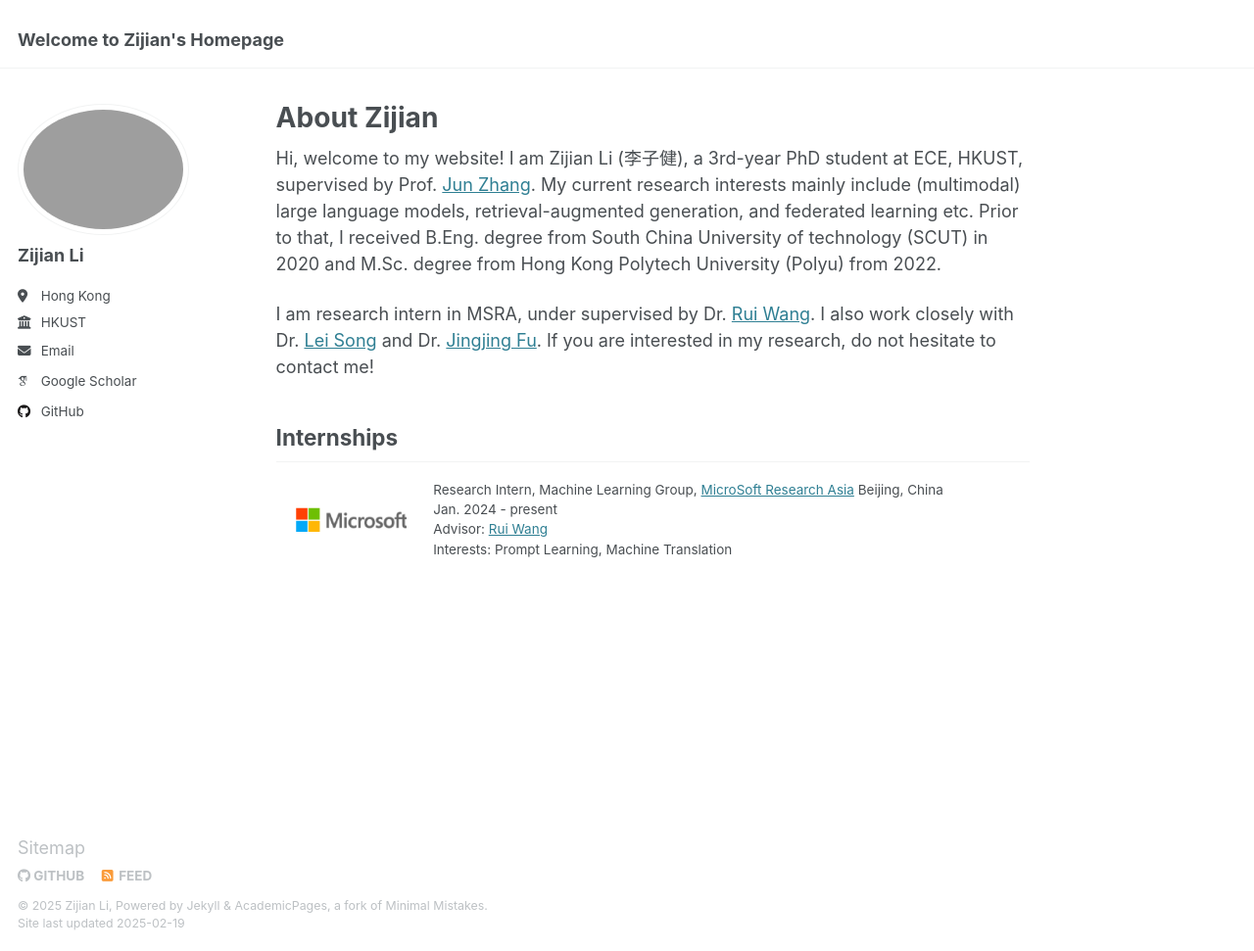
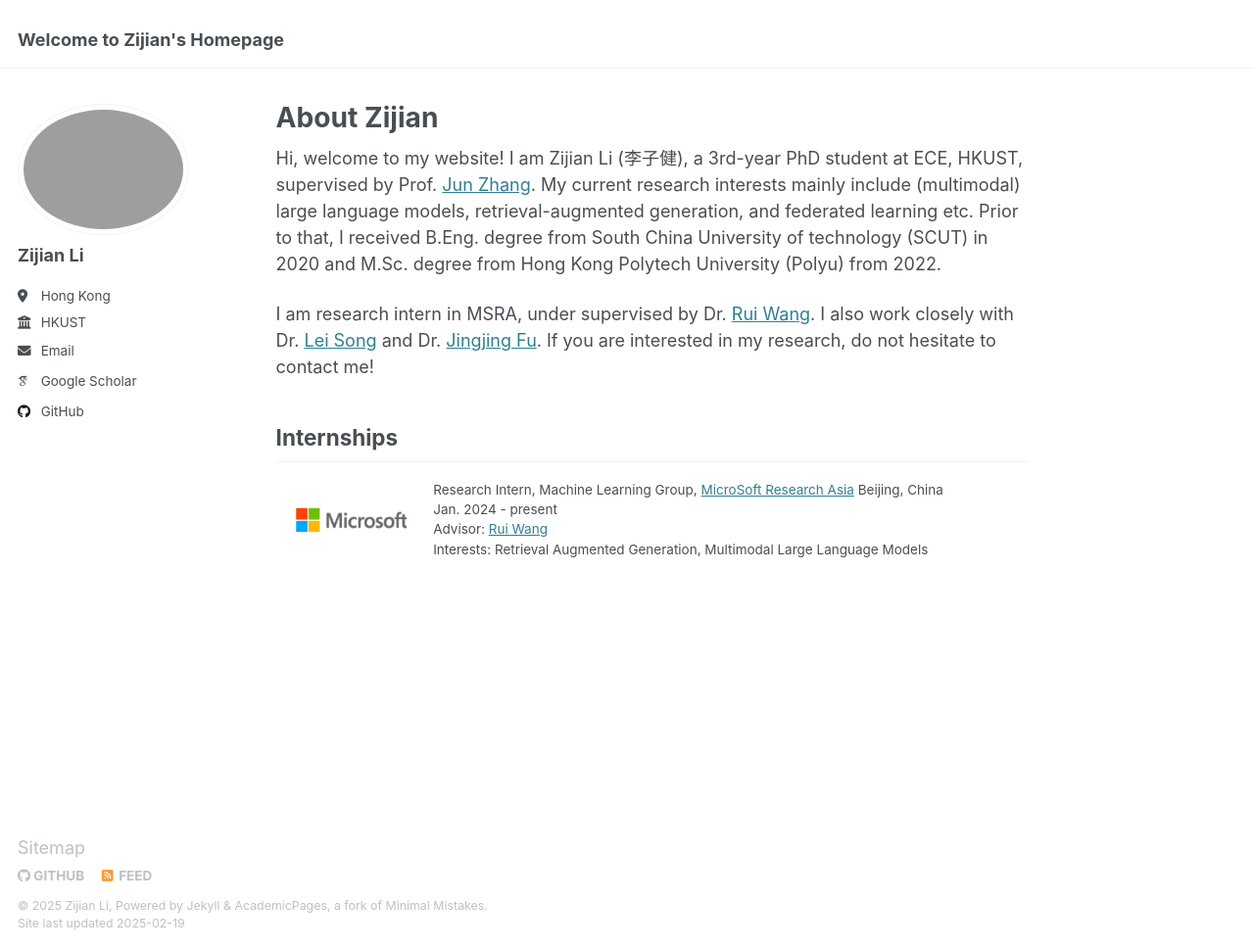
Before and after one commit to zli999/zijianli.github.io, a Jekyll site: the page built from _pages/about.md, in a window 1280 px wide and 971 px high. Shown: the whole window at 98% size. Built offline with Jekyll 4.4.1, drawn with Linux system fonts in a browser that asks for light colours; some web fonts are replaced.

Commit message:
Update about.md

```diff
--- a/_pages/about.md
+++ b/_pages/about.md
@@ -35,7 +35,7 @@ I am research intern in MSRA, under supervised by Dr. [Rui Wang](https://scholar
               Beijing, China</div>
               Jan. 2024 - present <br>
               Advisor: <a href="https://scholar.google.com/citations?user=h1IrWikAAAAJ&hl=zh-CN&oi=ao">Rui Wang</a><br>
-              Interests: Prompt Learning, Machine Translation
+              Interests: Retrieval Augmented Generation, Multimodal Large Language Models
           </td>
       </tr>
 
```
